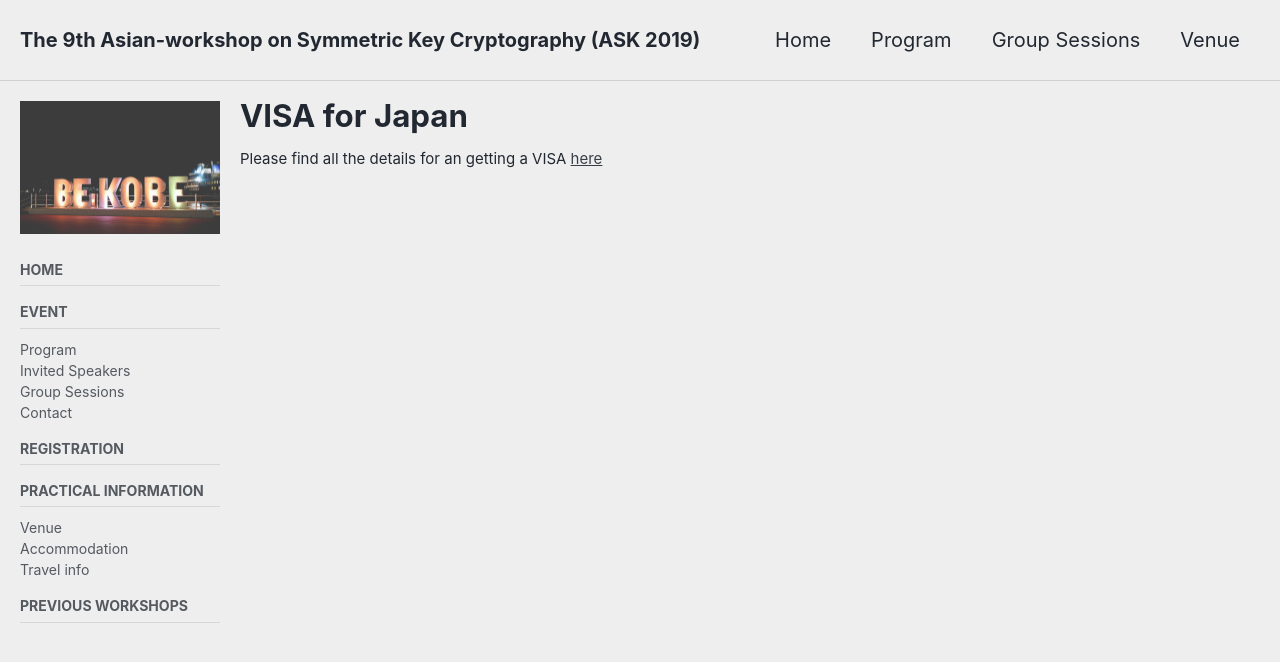
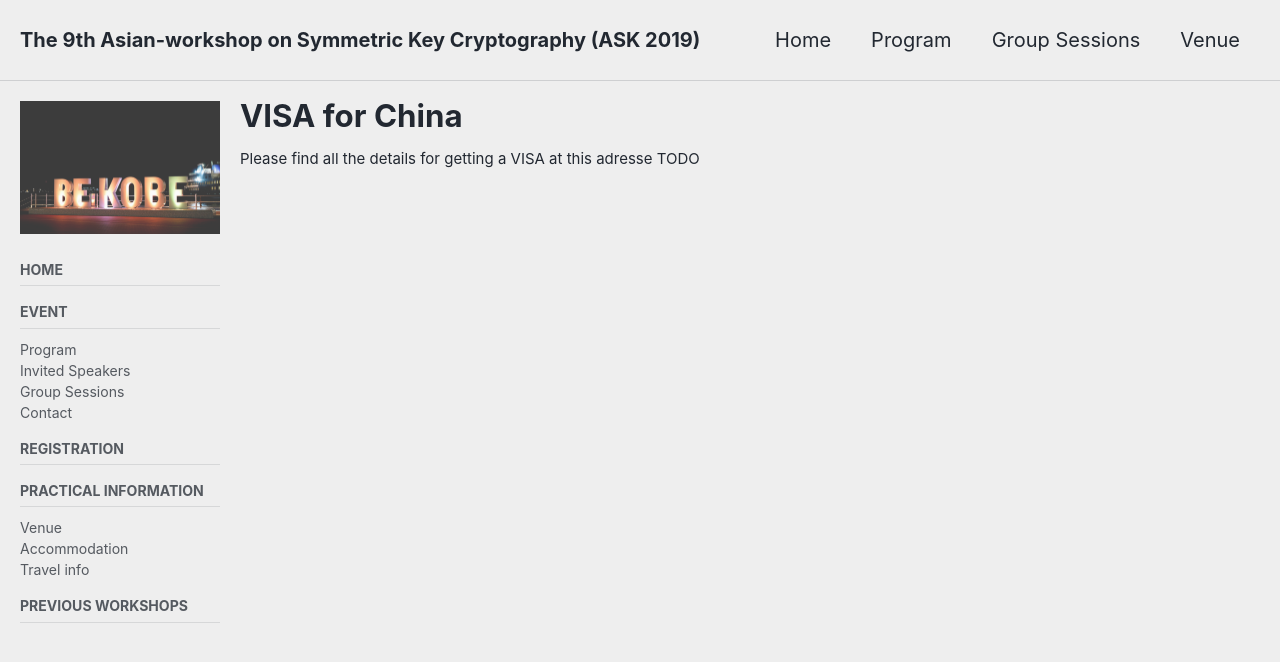
Before and after one commit to cryptanalysisbench/SATbench, a Jekyll site: the page built from visa.md, in a window 1280 px wide and 900 px high. Shown: the top 662 px of the window. Built offline with Jekyll 4.4.1, drawn with Linux system fonts in a browser that asks for light colours; cached includes are drawn as plain includes; nearby versions of some CDN libraries; our own code applies the rules of GitHub Pages for plain Markdown files.

Commit message:
Update visa.md

```diff
--- a/visa.md
+++ b/visa.md
@@ -9,6 +9,6 @@ sidebar:
     nav: "docs"
 ---
 
-# VISA for Japan
+# VISA for China
 
-Please find all the details for an getting a VISA [here](https://www.sg.emb-japan.go.jp/itpr_en/visit.html)
+Please find all the details for getting a VISA at this adresse TODO
```
